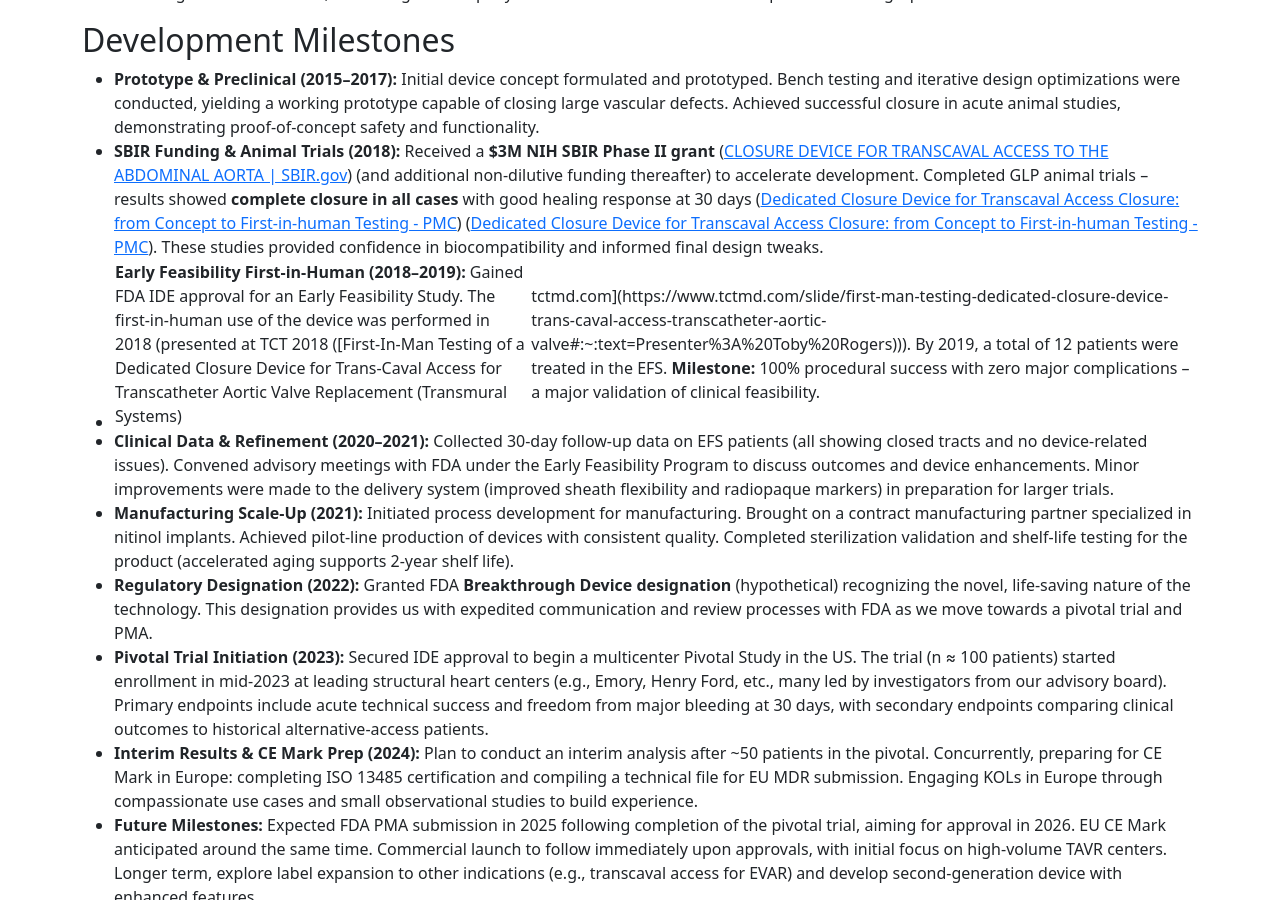
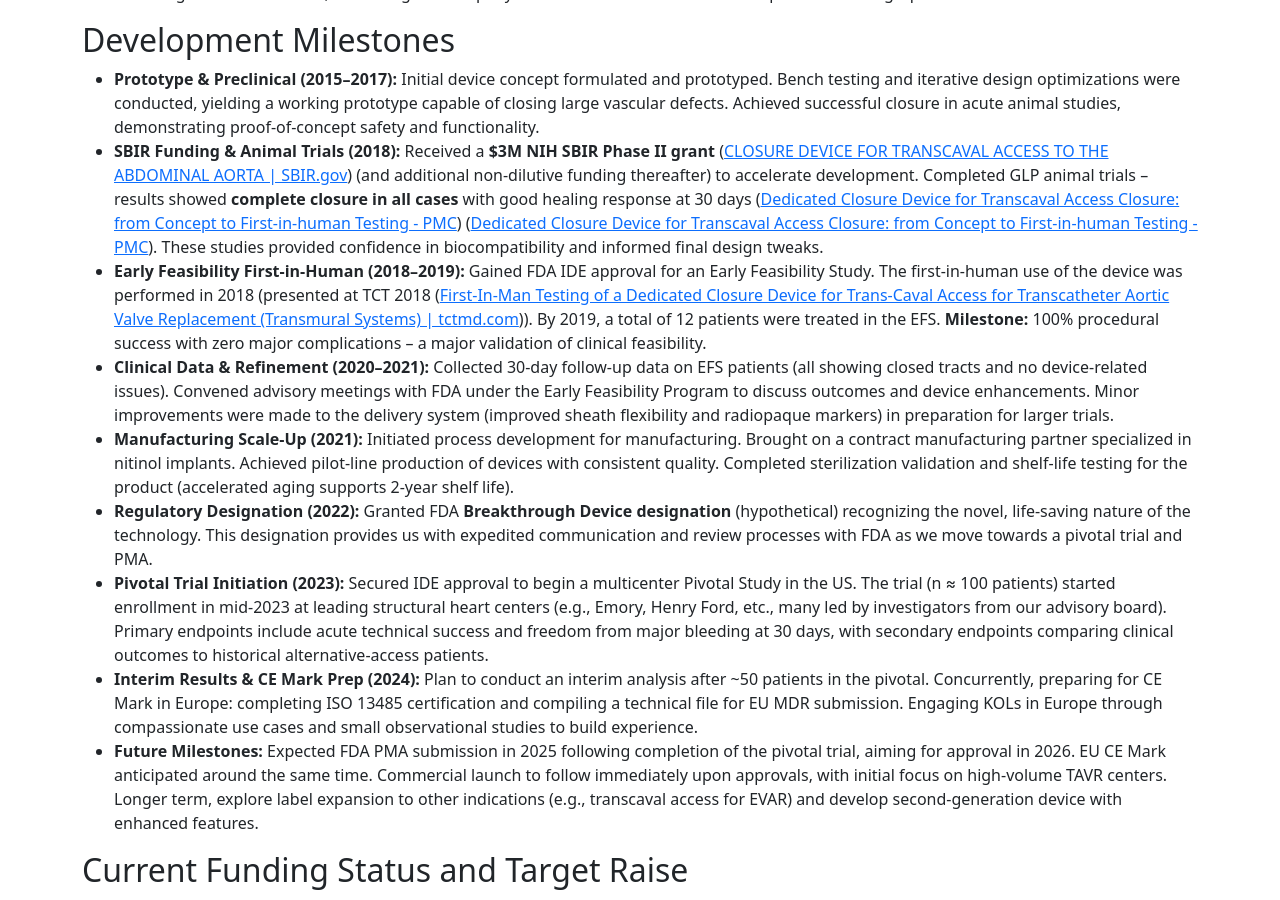
Before and after one commit to psychemistz/EndoMedical, a Jekyll site: the page built from pitch_scenario.md, in a window 1280 px wide and 900 px high, scrolled down 5474 px. Built offline with Jekyll 4.4.1, drawn with Linux system fonts in a browser that asks for light colours.

Commit message:
Update pitch_scenario.md

```diff
--- a/pitch_scenario.md
+++ b/pitch_scenario.md
@@ -61,7 +61,7 @@ permalink: /pitch_scenario.html
 ## Development Milestones
 - **Prototype & Preclinical (2015–2017):** Initial device concept formulated and prototyped. Bench testing and iterative design optimizations were conducted, yielding a working prototype capable of closing large vascular defects. Achieved successful closure in acute animal studies, demonstrating proof-of-concept safety and functionality.
 - **SBIR Funding & Animal Trials (2018):** Received a **$3M NIH SBIR Phase II grant** ([CLOSURE DEVICE FOR TRANSCAVAL ACCESS TO THE ABDOMINAL AORTA \| SBIR.gov](https://legacy.www.sbir.gov/sbirsearch/detail/1566077#:~:text=Amount%3A%20%242%2C988%2C033)) (and additional non-dilutive funding thereafter) to accelerate development. Completed GLP animal trials – results showed **complete closure in all cases** with good healing response at 30 days ([Dedicated Closure Device for Transcaval Access Closure: from Concept to First-in-human Testing - PMC](https://pmc.ncbi.nlm.nih.gov/articles/PMC6930812/#:~:text=Figure%201%20summarizes%20the%20key,There%20was%20persistent)) ([Dedicated Closure Device for Transcaval Access Closure: from Concept to First-in-human Testing - PMC](https://pmc.ncbi.nlm.nih.gov/articles/PMC6930812/#:~:text=successful%20with%20complete%20closure%20of,days%2C%20also%20present%20in)). These studies provided confidence in biocompatibility and informed final design tweaks.
-- **Early Feasibility First-in-Human (2018–2019):** Gained FDA IDE approval for an Early Feasibility Study. The first-in-human use of the device was performed in 2018 (presented at TCT 2018 ([First-In-Man Testing of a Dedicated Closure Device for Trans-Caval Access for Transcatheter Aortic Valve Replacement (Transmural Systems) | tctmd.com](https://www.tctmd.com/slide/first-man-testing-dedicated-closure-device-trans-caval-access-transcatheter-aortic-valve#:~:text=Presenter%3A%20Toby%20Rogers))). By 2019, a total of 12 patients were treated in the EFS. **Milestone:** 100% procedural success with zero major complications – a major validation of clinical feasibility.
+- **Early Feasibility First-in-Human (2018–2019):** Gained FDA IDE approval for an Early Feasibility Study. The first-in-human use of the device was performed in 2018 (presented at TCT 2018 ([First-In-Man Testing of a Dedicated Closure Device for Trans-Caval Access for Transcatheter Aortic Valve Replacement (Transmural Systems) \| tctmd.com](https://www.tctmd.com/slide/first-man-testing-dedicated-closure-device-trans-caval-access-transcatheter-aortic-valve#:~:text=Presenter%3A%20Toby%20Rogers))). By 2019, a total of 12 patients were treated in the EFS. **Milestone:** 100% procedural success with zero major complications – a major validation of clinical feasibility.
 - **Clinical Data & Refinement (2020–2021):** Collected 30-day follow-up data on EFS patients (all showing closed tracts and no device-related issues). Convened advisory meetings with FDA under the Early Feasibility Program to discuss outcomes and device enhancements. Minor improvements were made to the delivery system (improved sheath flexibility and radiopaque markers) in preparation for larger trials.
 - **Manufacturing Scale-Up (2021):** Initiated process development for manufacturing. Brought on a contract manufacturing partner specialized in nitinol implants. Achieved pilot-line production of devices with consistent quality. Completed sterilization validation and shelf-life testing for the product (accelerated aging supports 2-year shelf life).
 - **Regulatory Designation (2022):** Granted FDA **Breakthrough Device designation** (hypothetical) recognizing the novel, life-saving nature of the technology. This designation provides us with expedited communication and review processes with FDA as we move towards a pivotal trial and PMA.
```
